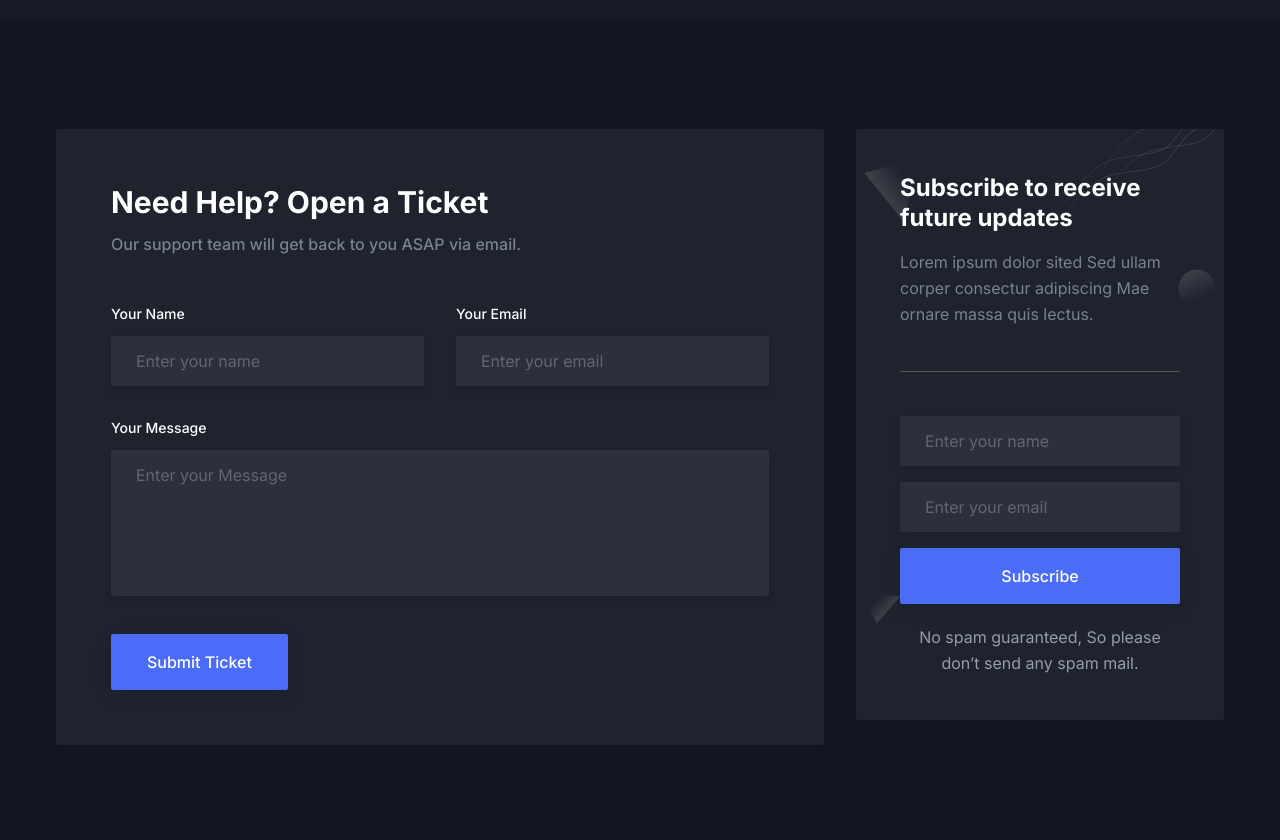
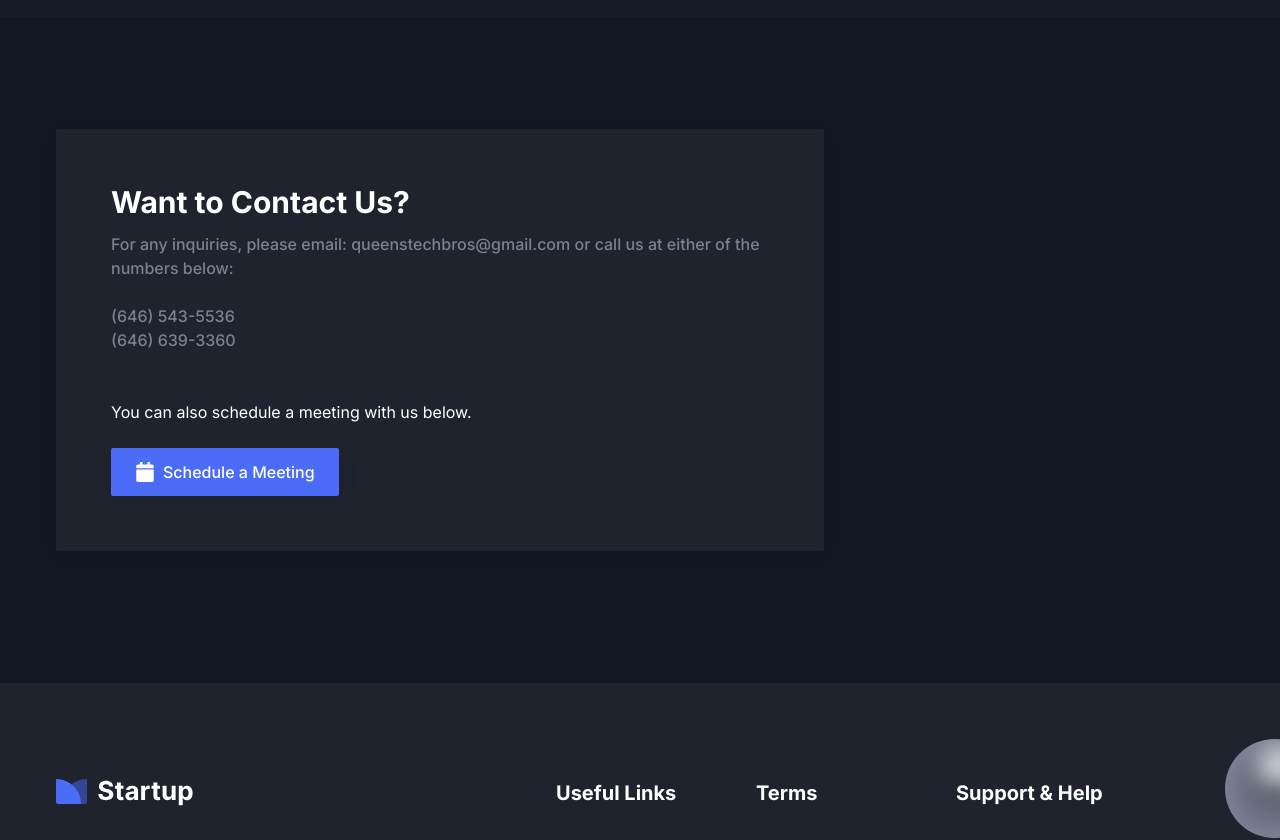
Before and after one commit to datafaust/queens-tech-bros, a Next.js app: page / in a window 1280 px wide. Shown: the part 7240-8080 px from the top of the page. Built offline with nearby package versions, Linux system fonts and the light colour scheme.

Commit message:
fix contact
fix contact

```diff
--- /dev/null
+++ b/src/components/Contact/CalendlyModal.tsx
@@ -0,0 +1,41 @@
+// components/CalendlyModal.tsx
+"use client";
+
+import { useState, useEffect } from "react";
+import { PopupModal } from "react-calendly";
+import { FaCalendar } from "react-icons/fa";
+
+export default function CalendlyModal() {
+  const [isOpen, setIsOpen] = useState(false);
+  const [rootElement, setRootElement] = useState<HTMLElement | null>(null);
+
+  useEffect(() => {
+    const root = document.getElementById("__next"); // fallback is body
+    if (root) {
+      setRootElement(root);
+    } else {
+      setRootElement(document.body);
+    }
+  }, []);
+
+  return (
+    <>
+      <button
+        onClick={() => setIsOpen(true)}
+        className="mt-4 inline-flex items-center gap-2 rounded bg-blue-600 px-6 py-3 text-white hover:bg-blue-700 transition"
+      >
+        <FaCalendar className="h-5 w-5" />
+        Schedule a Meeting
+      </button>
+
+      {isOpen && rootElement && (
+        <PopupModal
+          url="https://calendly.com/faustolopez110/30-minute-connection-session"
+          onModalClose={() => setIsOpen(false)}
+          open={true}
+          rootElement={rootElement}
+        />
+      )}
+    </>
+  );
+}
--- a/src/components/Contact/index.tsx
+++ b/src/components/Contact/index.tsx
@@ -1,82 +1,72 @@
+"use client";
+
+import React, { useState, useEffect } from "react";
+import { FaCalendar } from "react-icons/fa";
+import { PopupModal } from "react-calendly";
 import NewsLatterBox from "./NewsLatterBox";
 
 const Contact = () => {
+  const [isOpen, setIsOpen] = useState(false);
+  const [rootElement, setRootElement] = useState<HTMLElement | null>(null);
+
+  // ✅ Set root element after component mounts
+  useEffect(() => {
+    const root = document.getElementById("__next") || document.body;
+    setRootElement(root);
+  }, []);
+
   return (
     <section id="contact" className="overflow-hidden py-16 md:py-20 lg:py-28">
       <div className="container">
         <div className="-mx-4 flex flex-wrap">
           <div className="w-full px-4 lg:w-7/12 xl:w-8/12">
-            <div
-              className="mb-12 rounded-xs bg-white px-8 py-11 shadow-three dark:bg-gray-dark sm:p-[55px] lg:mb-5 lg:px-8 xl:p-[55px]"
-              data-wow-delay=".15s
-              "
-            >
+            <div className="mb-12 rounded-xs bg-white px-8 py-11 shadow-three dark:bg-gray-dark sm:p-[55px] lg:mb-5 lg:px-8 xl:p-[55px]">
               <h2 className="mb-3 text-2xl font-bold text-black dark:text-white sm:text-3xl lg:text-2xl xl:text-3xl">
-                Need Help? Open a Ticket
+                Want to Contact Us?
               </h2>
               <p className="mb-12 text-base font-medium text-body-color">
-                Our support team will get back to you ASAP via email.
+                For any inquiries, please email: queenstechbros@gmail.com or call us at either of the numbers below:
+                <br />
+                <br/>
+                (646) 543-5536
+                <br />
+                (646) 639-3360
               </p>
+
+              <div>
+                <p>
+                  You can also schedule a meeting with us below.
+                </p>
+              </div>
+
+              <button
+                onClick={() => setIsOpen(true)}
+                className="mt-6 inline-flex items-center gap-2 rounded-xs bg-primary px-6 py-3 text-white font-medium shadow-submit hover:bg-primary/90 transition duration-300 dark:shadow-submit-dark"
+              >
+                <FaCalendar className="h-5 w-5" />
+                Schedule a Meeting
+              </button>
+
+              {/* ✅ Show modal only after rootElement is available */}
+              {isOpen && rootElement && (
+                <PopupModal
+                  url="https://calendly.com/faustolopez110/30-minute-connection-session"
+                  onModalClose={() => setIsOpen(false)}
+                  open={isOpen}
+                  rootElement={rootElement}
+                />
+              )}
+
+              {/* Contact Form */}
               <form>
-                <div className="-mx-4 flex flex-wrap">
-                  <div className="w-full px-4 md:w-1/2">
-                    <div className="mb-8">
-                      <label
-                        htmlFor="name"
-                        className="mb-3 block text-sm font-medium text-dark dark:text-white"
-                      >
-                        Your Name
-                      </label>
-                      <input
-                        type="text"
-                        placeholder="Enter your name"
-                        className="border-stroke w-full rounded-xs border bg-[#f8f8f8] px-6 py-3 text-base text-body-color outline-hidden focus:border-primary dark:border-transparent dark:bg-[#2C303B] dark:text-body-color-dark dark:shadow-two dark:focus:border-primary dark:focus:shadow-none"
-                      />
-                    </div>
-                  </div>
-                  <div className="w-full px-4 md:w-1/2">
-                    <div className="mb-8">
-                      <label
-                        htmlFor="email"
-                        className="mb-3 block text-sm font-medium text-dark dark:text-white"
-                      >
-                        Your Email
-                      </label>
-                      <input
-                        type="email"
-                        placeholder="Enter your email"
-                        className="border-stroke w-full rounded-xs border bg-[#f8f8f8] px-6 py-3 text-base text-body-color outline-hidden focus:border-primary dark:border-transparent dark:bg-[#2C303B] dark:text-body-color-dark dark:shadow-two dark:focus:border-primary dark:focus:shadow-none"
-                      />
-                    </div>
-                  </div>
-                  <div className="w-full px-4">
-                    <div className="mb-8">
-                      <label
-                        htmlFor="message"
-                        className="mb-3 block text-sm font-medium text-dark dark:text-white"
-                      >
-                        Your Message
-                      </label>
-                      <textarea
-                        name="message"
-                        rows={5}
-                        placeholder="Enter your Message"
-                        className="border-stroke w-full resize-none rounded-xs border bg-[#f8f8f8] px-6 py-3 text-base text-body-color outline-hidden focus:border-primary dark:border-transparent dark:bg-[#2C303B] dark:text-body-color-dark dark:shadow-two dark:focus:border-primary dark:focus:shadow-none"
-                      ></textarea>
-                    </div>
-                  </div>
-                  <div className="w-full px-4">
-                    <button className="rounded-xs bg-primary px-9 py-4 text-base font-medium text-white shadow-submit duration-300 hover:bg-primary/90 dark:shadow-submit-dark">
-                      Submit Ticket
-                    </button>
-                  </div>
-                </div>
+                {/* ... your form elements ... */}
               </form>
             </div>
           </div>
-          <div className="w-full px-4 lg:w-5/12 xl:w-4/12">
+
+          {/* <div className="w-full px-4 lg:w-5/12 xl:w-4/12">
             <NewsLatterBox />
-          </div>
+          </div> */}
         </div>
       </div>
     </section>
@@ -84,3 +74,81 @@ const Contact = () => {
 };
 
 export default Contact;
+
+
+
+// "use client";
+
+// import React, { useState } from "react";
+// import { FaCalendar } from "react-icons/fa";
+// import { PopupModal } from "react-calendly";
+// import NewsLatterBox from "./NewsLatterBox";
+
+// const Contact = () => {
+//   const [isOpen, setIsOpen] = useState(false);
+
+//   return (
+//     <section id="contact" className="overflow-hidden py-16 md:py-20 lg:py-28">
+//       <div className="container">
+//         <div className="-mx-4 flex flex-wrap">
+//           <div className="w-full px-4 lg:w-7/12 xl:w-8/12">
+//             <div
+//               className="mb-12 rounded-xs bg-white px-8 py-11 shadow-three dark:bg-gray-dark sm:p-[55px] lg:mb-5 lg:px-8 xl:p-[55px]"
+//               data-wow-delay=".15s"
+//             >
+//               <h2 className="mb-3 text-2xl font-bold text-black dark:text-white sm:text-3xl lg:text-2xl xl:text-3xl">
+//                 Want to Contact Us?
+//               </h2>
+//               <p className="mb-12 text-base font-medium text-body-color">
+//                 For any inquiries, please email: queenstechbros@gmail.com
+//                 <br />
+//                 or call us at:
+//                 <br />
+//                 (646) 543-5536
+//                 <br />
+//                 (646) 639-3360
+//               </p>
+
+//               <div>
+//                 <p>
+//                   Note that before any work can be performed, a (virtual)
+//                   meeting is usually held to gather requirements and discuss
+//                   your needs. Feel free to schedule a meeting below.
+//                 </p>
+//               </div>
+
+//               <button
+//                 onClick={() => setIsOpen(true)}
+//                 className="mt-6 inline-flex items-center gap-2 rounded-xs bg-primary px-6 py-3 text-white font-medium shadow-submit hover:bg-primary/90 transition duration-300 dark:shadow-submit-dark"
+//               >
+//                 <FaCalendar className="h-5 w-5" />
+//                 Schedule a Meeting
+//               </button>
+
+//               {/* Calendly Modal */}
+//               {isOpen && (
+//                 <PopupModal
+//                   url="https://calendly.com/faustolopez110/30-minute-connection-session"
+//                   onModalClose={() => setIsOpen(false)}
+//                   open={isOpen}
+//                   rootElement={typeof window !== "undefined" ? document.getElementById("__next")! : undefined}
+//                 />
+//               )}
+
+//               {/* Contact Form */}
+//               <form>
+//                 {/* ... your form elements ... */}
+//               </form>
+//             </div>
+//           </div>
+
+//           <div className="w-full px-4 lg:w-5/12 xl:w-4/12">
+//             <NewsLatterBox />
+//           </div>
+//         </div>
+//       </div>
+//     </section>
+//   );
+// };
+
+// export default Contact;
```
Also changed, not shown: package.json (+5 -3 lines), src/components/Contact/ShedulerBox.tsx (added), 2 other files (tests, documents, lock files or other folders).
